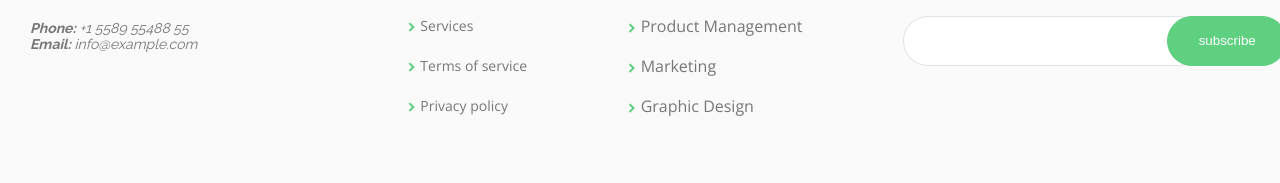
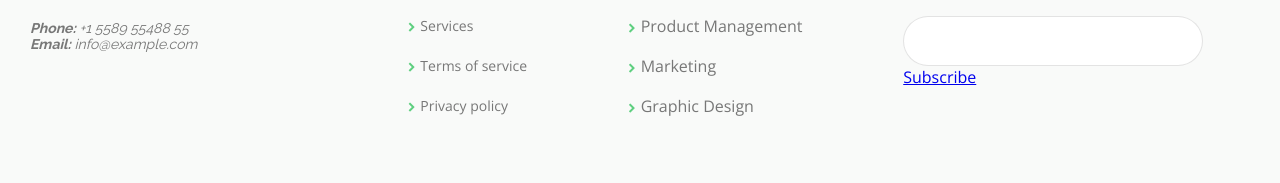
Before and after one commit to kavithajanakiraman/mentor-website, a plain HTML site: page index.html in a window 1280 px wide. Shown: the part 3909-4092 px from the top of the page. Drawn offline with nearby package versions, Linux system fonts and the light colour scheme.

Commit message:
Update index.html

```diff
--- a/index.html
+++ b/index.html
@@ -294,10 +294,10 @@
 					<div class="newsletter">
 						<h4>Join our Newsletter</h4>
 						<p>Tamen quem nulla quae legam multos aute sint culpa legam noster magna</p>
-						<form>
 						<input type="email" name="email">
-						<a href="#"><input type="submit" value="subscribe"></a>
-						</form>
+						<div class="btn1">
+						<a href="#">Subscribe</a>
+						</div>
 					</div>
 				</div>
 			</div>
```
